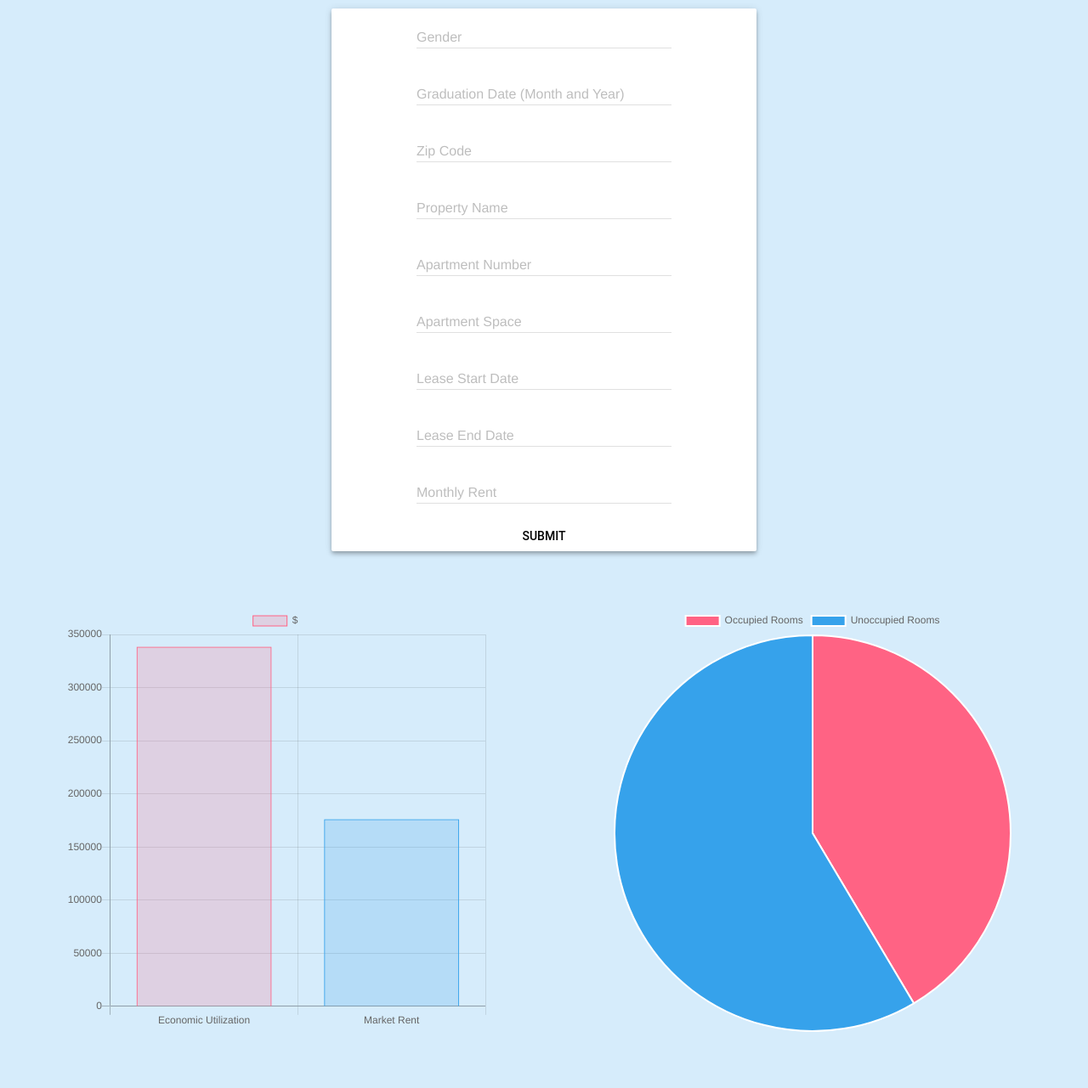
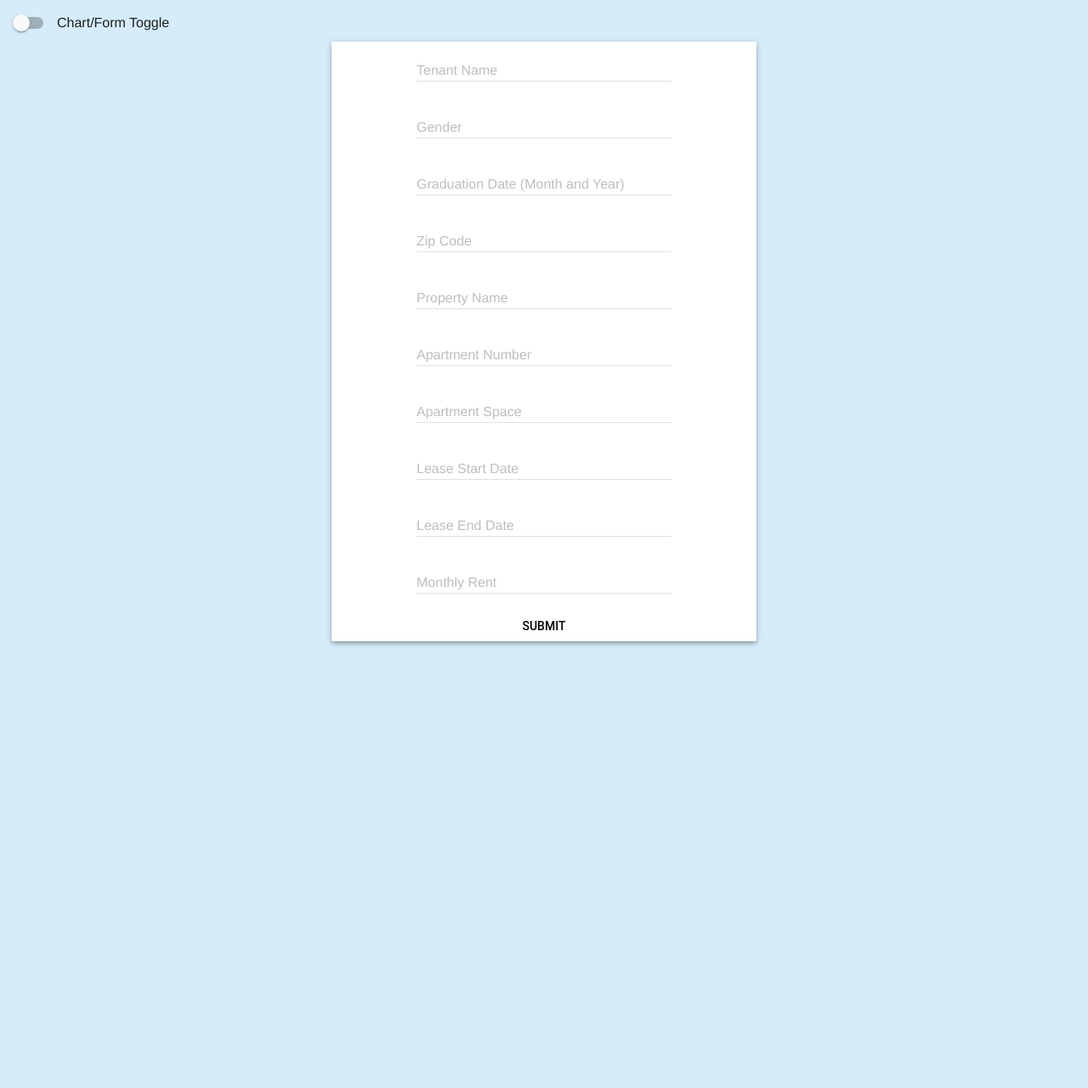
Before and after one commit to VVoruganti/keystone, a plain HTML site: page index.html in a window 1280 px wide. Shown: the whole page at 85% size. After the commit the page ends 800 px from the top, so only its background shows below. Drawn offline with nearby package versions, Linux system fonts and the light colour scheme.

Commit message:
final edits before 2/6/17 presentation

```diff
--- a/index.html
+++ b/index.html
@@ -14,10 +14,21 @@
 </head>
 <body>
 
+
+
+  <label class="mdl-switch mdl-js-switch mdl-js-ripple-effect" for="switch-1">
+    <input type="checkbox" id="switch-1" class="mdl-switch__input" onclick="switchView()">
+    <span class="mdl-switch__label">Chart/Form Toggle</span>
+  </label>
+
 <div id="form">
   <div class="mdl-card mdl-shadow--4dp">
     <div class="mdl-card_actions"
     <form>
+    <div class="mdl-textfield mdl-js-textfield">
+        <input class="mdl-textfield__input" type="text" id="Name">
+        <label class="mdl-textfield__label" for="Gender">Tenant Name</label>
+    </div><br>
     <div class="mdl-textfield mdl-js-textfield">
       <input class="mdl-textfield__input" type="text" id="Gender">
       <label class="mdl-textfield__label" for="Gender">Gender</label>
@@ -68,7 +79,7 @@
 
 
 
-<div class="mdl-grid">
+<div class="mdl-grid hidden">
 
   <div class="mdl-cell mdl-cell--6-col">
     <div class="centered" style="width:500px;height:500px">
--- a/script.js
+++ b/script.js
@@ -610,7 +610,7 @@ function updateCharts(values) {
   var myChart = new Chart(ctx, {
       type: 'bar',
       data: {
-          labels: ["Economic Utilization", "Market Rent"],
+          labels: ["Maximum Utilization", "Current Utilization"],
           datasets: [{
               label: '$',
               data: [values[0], values[1]],
@@ -652,8 +652,15 @@ function updateCharts(values) {
 
 }
 
+function switchView() {
+  $(".mdl-grid").toggleClass("hidden");
+  $("#form").toggleClass("hidden");
+}
 
 $(document).ready(function() {
+
+
+
 
 
   updateCharts(calculateVariables());
--- a/style.css
+++ b/style.css
@@ -6,6 +6,11 @@ body {
   margin: auto;
   text-align:center;
 }
+
+.hidden {
+  display:none;
+}
+
 
 .mdl-card {
   margin:auto;
@@ -19,3 +24,8 @@ body {
   margin:50px auto;
   display:block;
 }
+
+.mdl-switch {
+  margin-left:15px;
+  margin-top:15px;
+}
```
